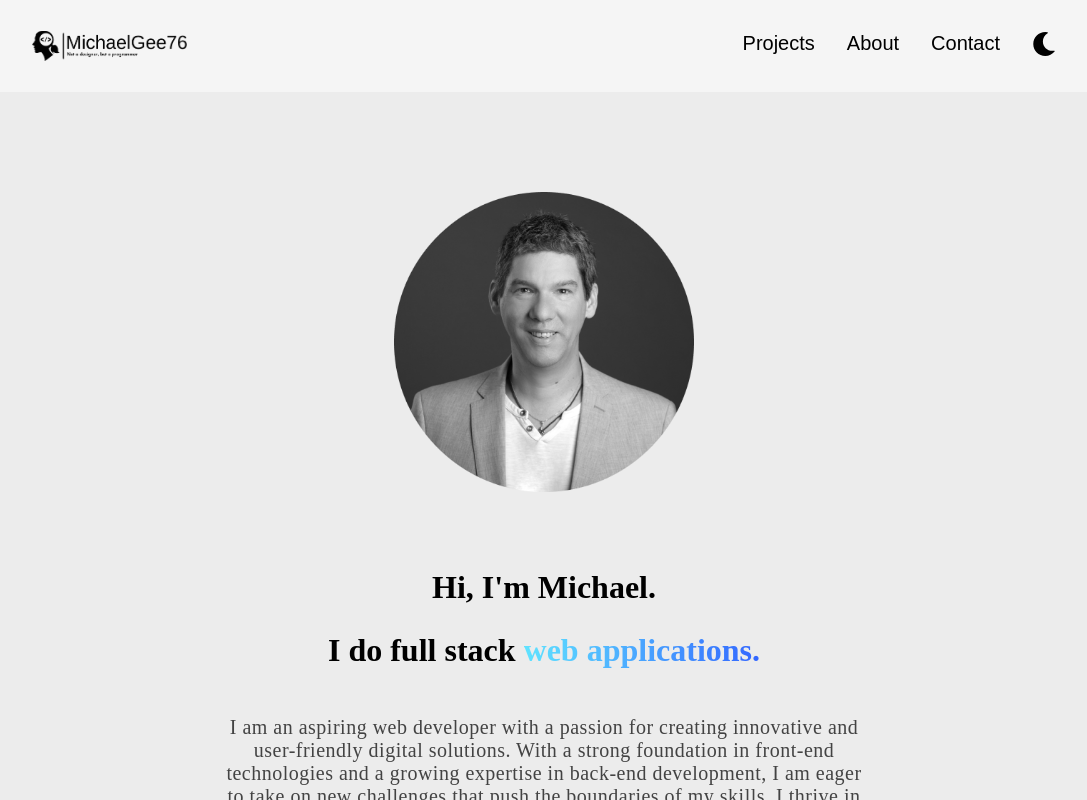
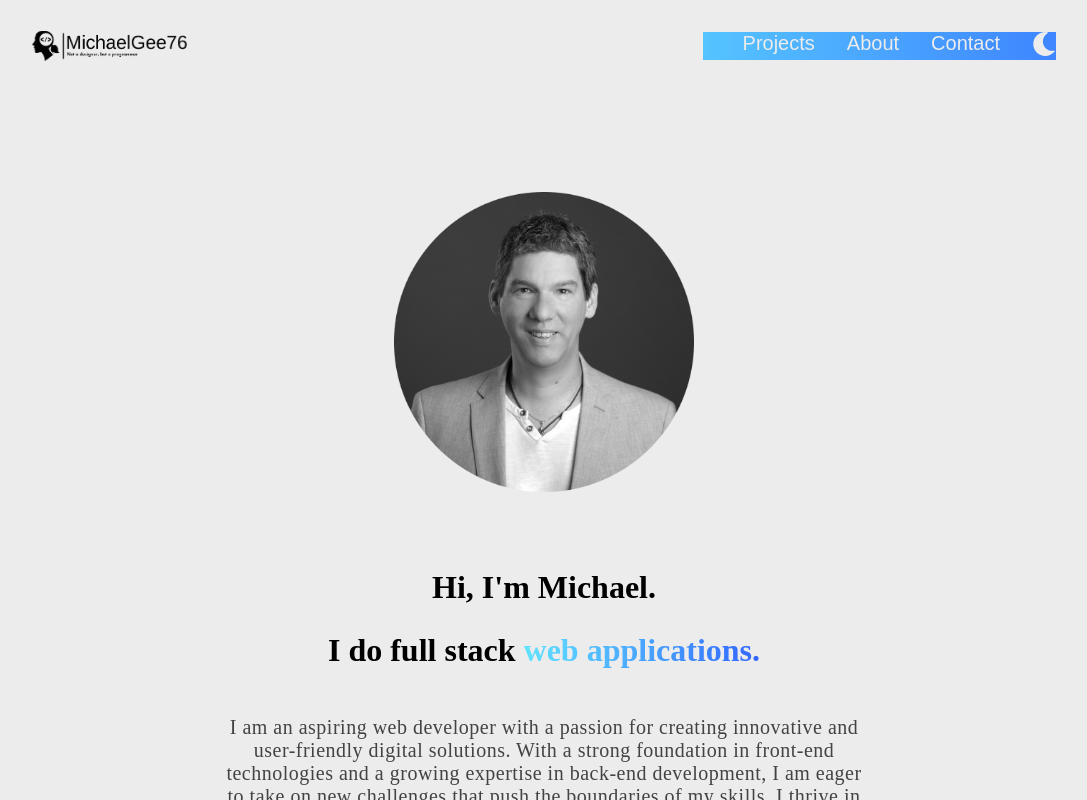
Before and after one commit to MichaelGee76/michael-alexander-gottung.portfolio, a React (Vite) app: page / in a window 1280 px wide. Both pictures are taken after a click on the item 1140 px from the left and 46 px from the top of the page. Shown: the top 800 px of the page, without its empty margins (96-1183 px from the left). Built offline with nearby package versions, Linux system fonts and the light colour scheme.

Commit message:
polished

```diff
--- a/src/components/Nav/Nav.css
+++ b/src/components/Nav/Nav.css
@@ -22,6 +22,7 @@ nav {
     justify-content: flex-start;
     flex-grow: 1;
     flex-shrink: 0;
+    cursor: pointer;
 }
 
 .logo-image {
@@ -53,6 +54,11 @@ a:hover {
     -webkit-background-clip: text;
     -webkit-text-fill-color: transparent;
     background-clip: text;
+    transition: all 0.3s ease;
+}
+
+.toggle-theme {
+    cursor: pointer;
 }
 
 /* ############ Hamburger Menu ########### */
@@ -98,6 +104,9 @@ a:hover {
         flex-direction: column;
         align-items: flex-start;
         padding: 1rem 2rem;
+        position: fixed;
+        width: 100%;
+        z-index: 1001;
     }
     .nav-container {
         display: flex;
@@ -117,11 +126,10 @@ a:hover {
         width: 100%;
         padding: 0;
         margin: 0;
-        background-color: rgba(
+        background-color: rgb(
             25,
             25,
-            25,
-            0.9
+            25
         ); /* root color(accent color) transfomed*/
     }
 
@@ -153,3 +161,42 @@ a:hover {
         max-width: 100%;
     }
 }
+
+/* ########## Fixed Background open hamburger menu dark mode ######## */
+[data-theme="dark"] .menu.open ul {
+    background: var(--accent-color);
+}
+
+/* ############ Light Mode ############# */
+[data-theme="light"] nav {
+    background-color: var(--background-color);
+    color: var(--primary-color);
+}
+
+[data-theme="light"] .menu.open,
+ul {
+    background: var(--primary-gradient);
+    background-size: 200%;
+    background-position: center;
+}
+
+[data-theme="light"] ul a {
+    color: var(--background-color);
+}
+
+[data-theme="light"] .dark-light-icon-moon {
+    color: var(--background-color);
+}
+
+[data-theme="light"] ul a:hover {
+    background: var(--primary-gradient);
+    -webkit-background-clip: text;
+    -webkit-text-fill-color: transparent;
+    background-clip: text;
+    transition: all 0.3s ease;
+}
+
+/* ############ Hamburger Menu Anpassung im Light Mode ############ */
+[data-theme="light"] .hamburger .bar {
+    background-color: var(--secondary-text);
+}
--- a/src/components/Nav/Nav.jsx
+++ b/src/components/Nav/Nav.jsx
@@ -8,7 +8,7 @@ import { FaMoon, FaSun } from "react-icons/fa";
 const Nav = ({ sectionRefs }) => {
     const [isOpen, setIsOpen] = useState(false);
     const [isDarkMode, setIsDarkMode] = useState(true);
-    const [currentLogo, setCurrentLogo] = useState(darkLogo);
+    const [currentLogo, setCurrentLogo] = useState(lightLogo);
 
     const toggleMenu = () => {
         setIsOpen(!isOpen);
@@ -78,7 +78,10 @@ const Nav = ({ sectionRefs }) => {
                             {isDarkMode ? (
                                 <FaSun size={24} color="white" />
                             ) : (
-                                <FaMoon size={24} />
+                                <FaMoon
+                                    size={24}
+                                    className="dark-light-icon-moon"
+                                />
                             )}
                         </li>
                     </ul>
--- a/src/pages/Contact/Contact.css
+++ b/src/pages/Contact/Contact.css
@@ -35,18 +35,30 @@
 .social-icons a {
     padding: 1rem;
     padding-right: 25px;
-    animation: wave 3s ease-in-out infinite;
+    animation: wave 5s ease-in-out infinite;
 }
 
 @keyframes wave {
-    0%,
+    0% {
+        transform: scale(1);
+        filter: brightness(1);
+        color: var(--primary-color);
+    }
+    33% {
+        transform: scale(1.1);
+        filter: brightness(1.5);
+        color: #ff8660;
+    }
+    66% {
+        transform: scale(1.2);
+        filter: brightness(1.2);
+        /* color: #9933ff; */
+        color: #ff8660;
+    }
     100% {
         transform: scale(1);
+        filter: brightness(1);
         color: var(--primary-color);
-    }
-    50% {
-        transform: scale(1.2);
-        color: var(--secondary-color);
     }
 }
 
@@ -84,3 +96,50 @@
         padding-bottom: 50px;
     }
 }
+
+/* ####### Light Mode Color Change ######### */
+
+[data-theme="light"] .social-icons a {
+    animation: wave-light 5s ease-in-out infinite;
+}
+
+@keyframes wave-light {
+    0% {
+        transform: scale(1);
+        filter: brightness(1);
+        color: var(--primary-color);
+    }
+    33% {
+        transform: scale(1.1);
+        filter: brightness(1.5);
+        color: #60e3ff;
+    }
+    66% {
+        transform: scale(1.2);
+        filter: brightness(1.2);
+        /* color: #9933ff; */
+        color: #3366ff;
+    }
+    100% {
+        transform: scale(1);
+        filter: brightness(1);
+        color: var(--primary-color);
+    }
+}
+
+/* Verzögerungen für die Welle */
+.social-icons a:nth-child(1) {
+    animation-delay: 0s; /* Das erste Icon startet sofort */
+}
+
+.social-icons a:nth-child(2) {
+    animation-delay: 0.5s; /* Verzögerung von 0.5 Sekunden */
+}
+
+.social-icons a:nth-child(3) {
+    animation-delay: 1s; /* Verzögerung von 1 Sekunde */
+}
+
+.social-icons a:nth-child(4) {
+    animation-delay: 1.5s; /* Verzögerung von 1.5 Sekunden */
+}
--- a/src/pages/Contact/Contact.jsx
+++ b/src/pages/Contact/Contact.jsx
@@ -21,28 +21,28 @@ const Contact = () => {
                         href="mailto:gottungmichael@gmail.com"
                         className="email-text icon"
                     >
-                        <FaEnvelope size={28} />
+                        <FaEnvelope size={32} />
                     </a>
                     <a
                         href="https://www.linkedin.com/in/michael-alexander-gottung-5265512a6/"
                         target="_blank"
                         className="icon-link"
                     >
-                        <FaLinkedin size={28} />
+                        <FaLinkedin size={32} />
                     </a>
                     <a
                         href="https://www.xing.com/profile/MichaelAlexander_Gottung039301/web_profiles"
                         target="_blank"
                         className="icon-link"
                     >
-                        <FaXing size={28} />
+                        <FaXing size={32} />
                     </a>
                     <a
                         href="https://github.com/MichaelGee76/MichaelGee76"
                         target="_blank"
                         className="icon-link"
                     >
-                        <FaGithub size={28} />
+                        <FaGithub size={32} />
                     </a>
                 </div>
             </div>
--- a/src/pages/Home/Home.css
+++ b/src/pages/Home/Home.css
@@ -112,12 +112,13 @@
 
 .icon-wrapper {
     position: relative;
-    width: 50px;
-    height: 50px;
+    width: 55px;
+    height: 55px;
     display: flex;
     justify-content: center;
     align-items: center;
     transition: background 0.3s ease;
+    padding: 3px;
 }
 
 .icon-wrapper img {
--- a/src/pages/Home/Home.jsx
+++ b/src/pages/Home/Home.jsx
@@ -16,9 +16,9 @@ import Contact from "../Contact/Contact.jsx";
 
 const Home = ({ sectionRefs }) => {
     const icons = [
-        { src: jsIcon, alt: "javascript-icon" },
         { src: htmlIcon, alt: "html-icon" },
         { src: cssIcon, alt: "css-icon" },
+        { src: jsIcon, alt: "javascript-icon" },
         { src: reactIcon, alt: "react-icon" },
         { src: nodeIcon, alt: "node-icon" },
         { src: pythonIcon, alt: "python-icon" },
```
